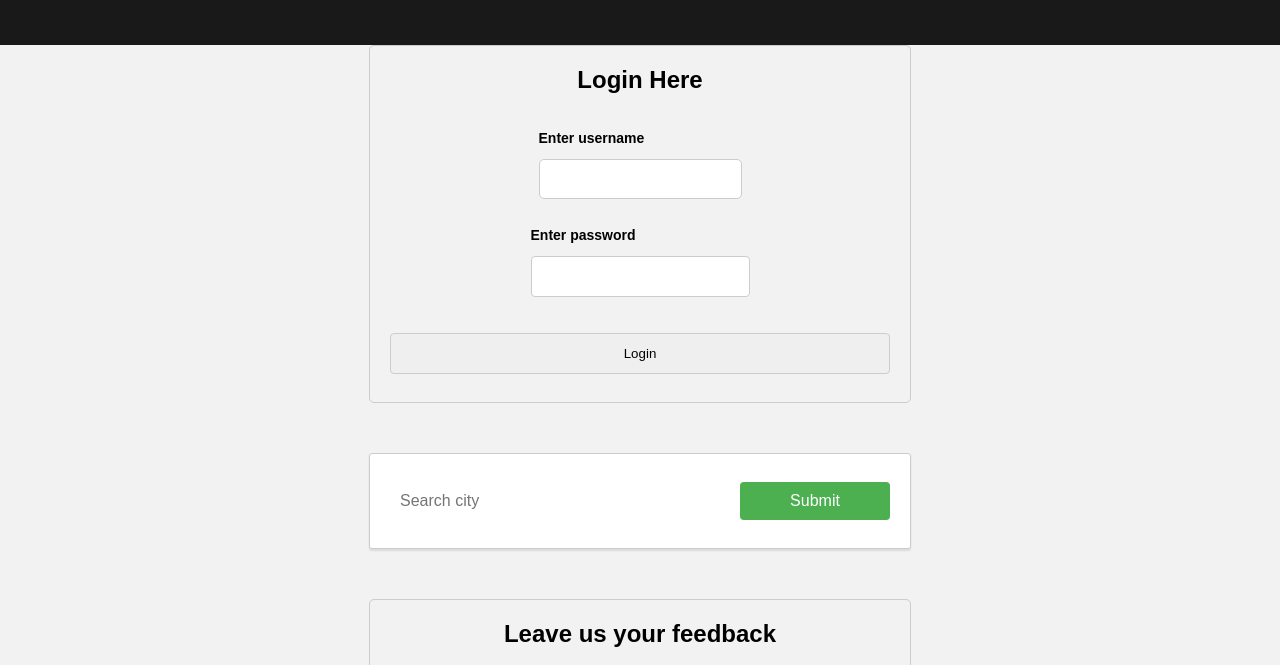
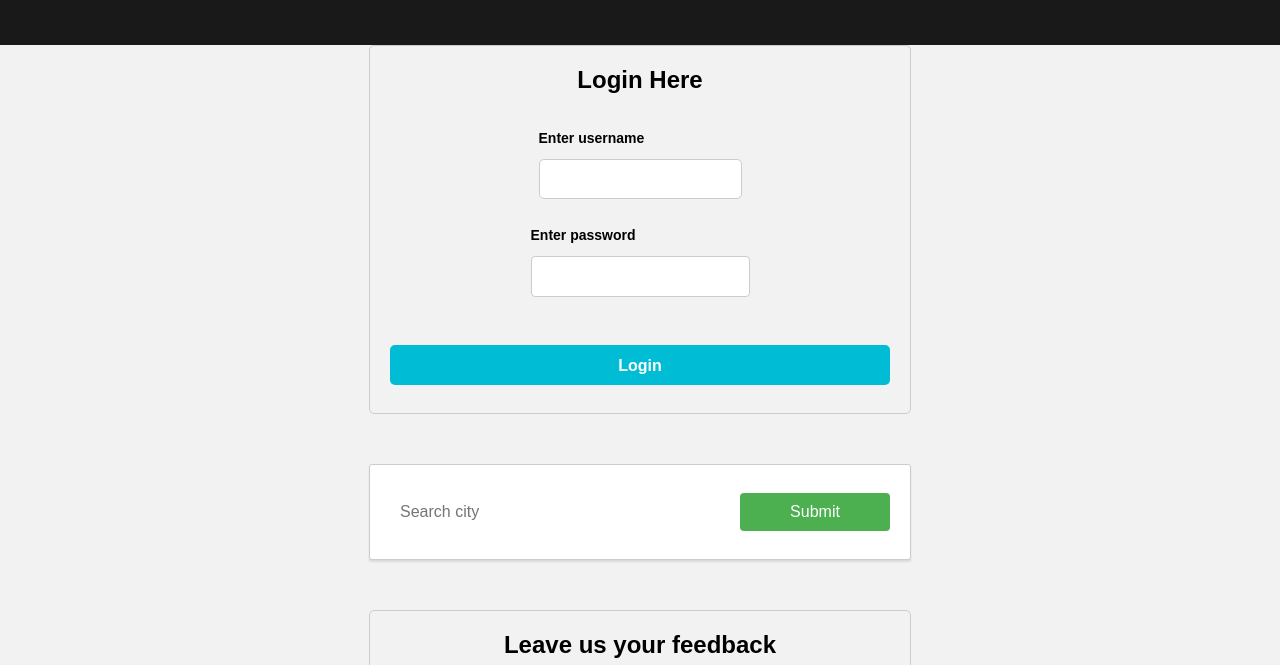
Before and after one commit to elvismabisi/Phase-1-project, a plain HTML site: page index.html in a window 1280 px wide. Shown: the part 115-780 px from the top of the page. Drawn offline with Linux system fonts and the light colour scheme.

Commit message:
complete

```diff
--- a/style.css
+++ b/style.css
@@ -187,3 +187,16 @@ ul li a:hover::before {
     height: 150px;
     resize: none;
   }
+  form .btn {
+    display: block;
+    width: 100%;
+    height: 40px;
+    margin-top: 20px;
+    background-color: #00bcd4;
+    color: #fff;
+    font-size: 16px;
+    font-weight: bold;
+    border: none;
+    border-radius: 5px;
+    cursor: pointer;
+  }
```
